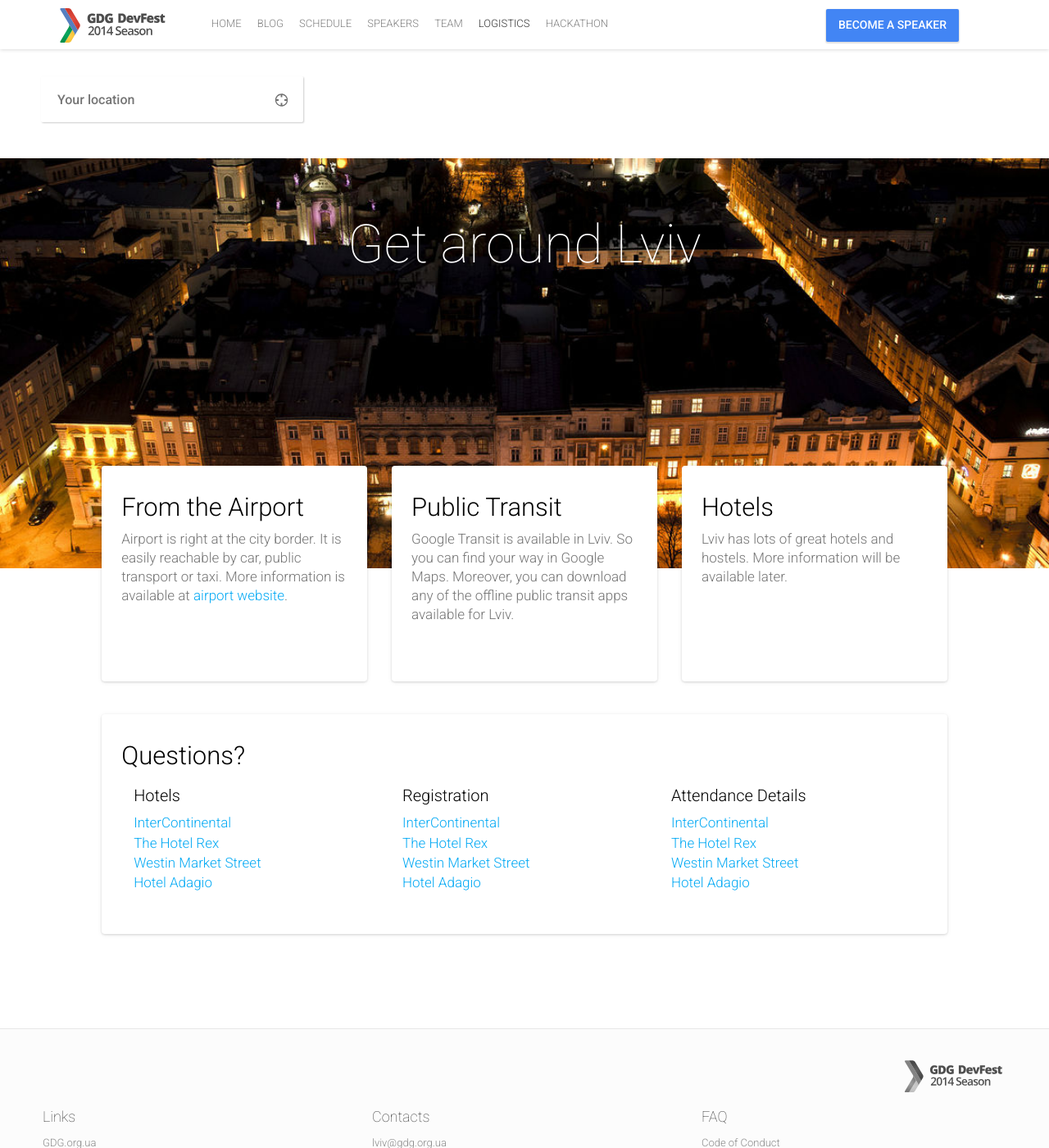
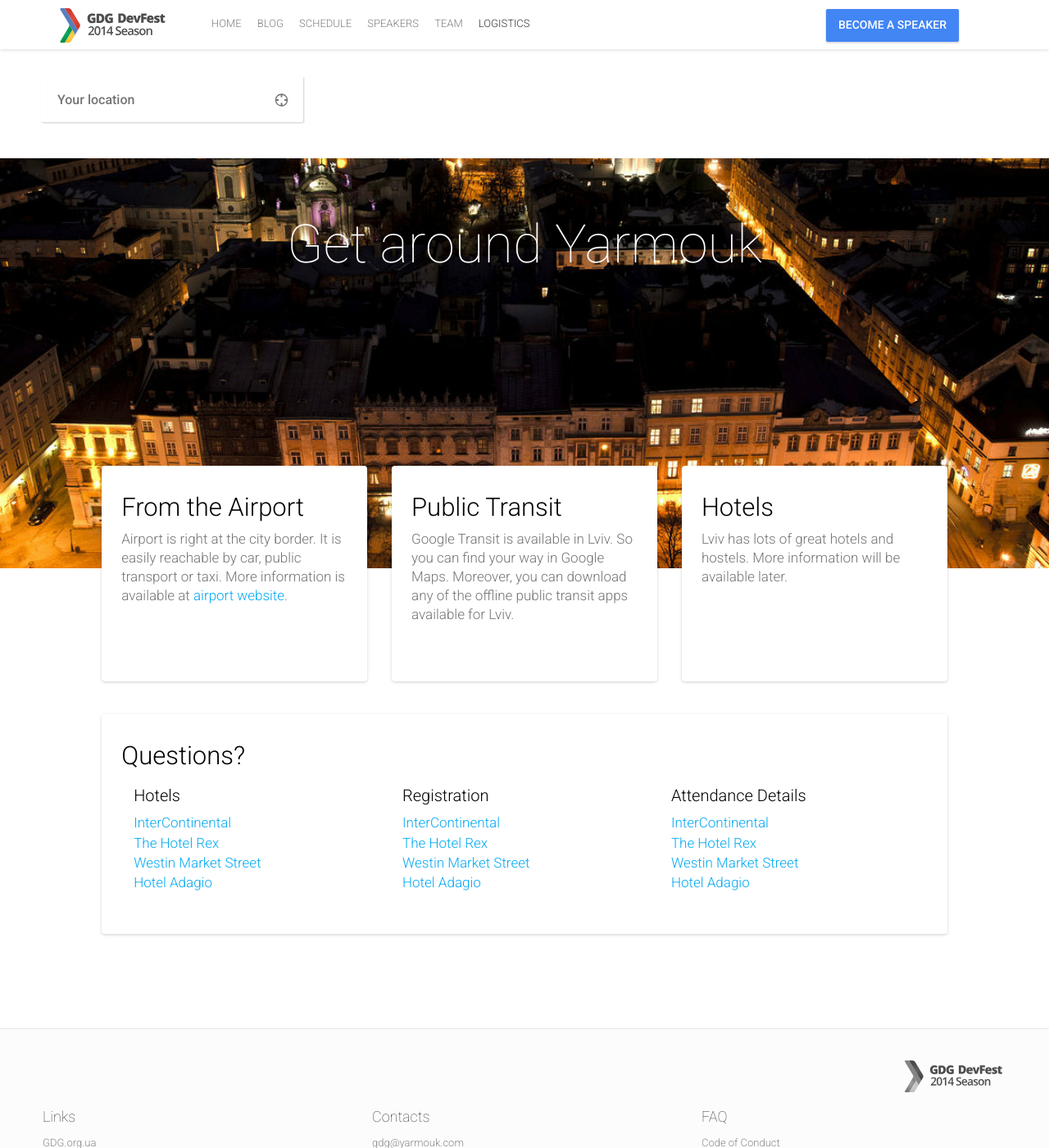
Before and after one commit to MhmdAljobairi/testgdg2, a Jekyll site: the page built from logistics.html, in a window 1280 px wide and 1400 px high, scrolled down 814 px. Shown: the whole window at 82% size. Built offline with Jekyll 4.4.1, drawn with Linux system fonts in a browser that asks for light colours; nearby versions of some CDN libraries; comment, search, counter and statistics services are not loaded.

Commit message:
init website22

```diff
--- a/_config.yml
+++ b/_config.yml
@@ -6,7 +6,7 @@ exclude: ['/automation/', 'README.md', 'LICENCE.txt', 'CNAME']
 
 # Site Settings
 title: "GDG DevFest Season 2014"
-email: "devfest@gdg.org.ua"
+email: "gdg@gdgyarmouk.com"
 description: "GDG DevFest is a set of events all around the world"
 baseurl: "/testgdg2"
 url: "http://gdg-x.github.io"
@@ -15,16 +15,16 @@ googleAnalyticsTrackingId: "UA-43643469-5"
 googleAnalyticsSiteUrl: "gdg-x.github.io"
 
 # Organizer Info
-organizerName: "GDG Lviv"
-organizerAlternateName: "Google Developer Group Lviv"
+organizerName: "GDG Yarmouk"
+organizerAlternateName: "Google Developer Group Yarmouk"
 organizerDescription: "Open and volunteer geek communities who create exciting projects and share experience about Google technology with passion."
-organizerEmail: "lviv@gdg.org.ua"
+organizerEmail: "gdg@gdgyarmouk.com"
 organizerLogo: "/img/seo/organizer-logo.png"
 organizerLink: "http://lviv.gdg.org.ua/"
 
 # Head
-metaKeywords: "event, gdg, devfest, google, programming, android, chrome, developers, lviv"
-twitterAccount: "@DevFest"
+metaKeywords: "event, gdg, devfest, google, programming, android, chrome, developers, yarmouk"
+twitterAccount: "@gdgyarmouk"
 socialImageSrcGooglePlus: "/img/seo/sharing-google-plus.png"
 socialImageSrcTwitter: "/img/seo/sharing-twitter.png"
 socialImageSrcFacebook: "/img/seo/sharing-facebook.png"
@@ -42,7 +42,6 @@ navigationLinks:
  - {permalink: "/speakers/", text: "Speakers"}
  - {permalink: "/team/", text: "Team"}
  - {permalink: "/logistics/", text: "Logistics"}
- - {permalink: "/hackathon/", text: "Hackathon"}
 bottomNavigationLinks:
  - {link: "http://bit.ly/dfua-c4p", text: "Become a speaker"}
 rightNavigationButtons:
@@ -51,7 +50,7 @@ rightNavigationButtons:
 # Hero Block
 heroImage: "hero.jpg"
 heroTitle: "GDG DevFest<typeout>2014"
-eventDate: "September - November, 2014"
+eventDate: "September 27, 2014"
 typeoutTextValues: '"", "Season", "Yarmouk", "Jordan", "With Zain"'
 typeoutFallback: "Season"
 heroButtons:
@@ -166,9 +165,9 @@ ticketsOffers:
 
 # Footer
 socialLinks:
- - {link: "https://plus.google.com/b/102444623953913144164", icon: "google-plus"}
- - {link: "https://twitter.com/intent/user?screen_name=GDGLviv", icon: "twitter"}
- - {link: "https://facebook.com/GDGLviv", icon: "facebook"}
+ - {link: "https://plus.google.com/105734230312112352829", icon: "google-plus"}
+ - {link: "https://twitter.com/gdgyarmouk", icon: "twitter"}
+ - {link: "https://www.facebook.com/GDGYarmouk", icon: "facebook"}
  - {permalink: "/feed.xml", icon: "rss"}
 footerBlocks:
  -
@@ -179,7 +178,7 @@ footerBlocks:
  -
   title: "Contacts"
   links:
-   - {link: "mailto:lviv@gdg.org.ua", text: "lviv@gdg.org.ua"}
+   - {link: "mailto:gdg@yarmouk.com", text: "gdg@yarmouk.com"}
  -
   title: "FAQ"
   links:
@@ -188,7 +187,7 @@ footerBlocks:
 # Blog
 blogTitle: "Latest news"
 blogCommentsEnabled: true
-discusShortName: "devfestua"
+discusShortName: "devfesYarmouk"
 
 # Speakers List Block
 showSessions: true
@@ -205,12 +204,12 @@ findWayWalking: "WALKING"
 findWayBicycling: "BICYCLING"
 findWayTransit: "TRANSIT"
 findWayFindFlight: "Find Flight"
-logisticsMapCenterCoordinates: "49.056728, 3.117289"
-logisticsMapMobileCenterCoordinates: "48.335365, 23.711648"
+logisticsMapCenterCoordinates: "31.963299, 35.844601"
+logisticsMapMobileCenterCoordinates: "31.963299, 35.844601"
 
 # Logistics Direction Details Block
 directionDetailsImage: "direction-details.jpg"
-directionDetailsTitle: "Get around Lviv"
+directionDetailsTitle: "Get around Yarmouk"
 directionDetailsCards:
  - {title: "From the Airport", information: 'Airport is right at the city border. It is easily reachable by car, public transport or taxi. More information is available at <a href="http://lwo.aero/en/transport">airport website</a>.'}
  - {title: "Public Transit", information: 'Google Transit is available in Lviv. So you can find your way in Google Maps. Moreover, you can download any of the offline public transit apps available for Lviv.'}
```
Also changed, not shown: 1 other file.
